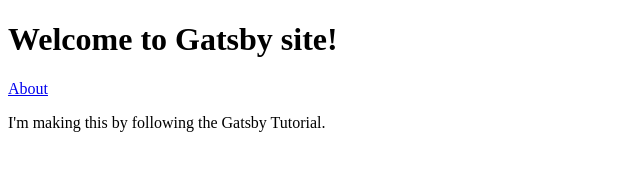
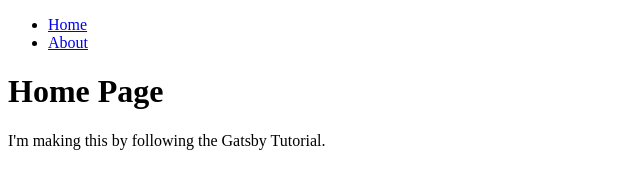
Before and after one commit to tshimsthedoor/my-first-gatsby-tresor-app, a Gatsby site: page / in a window 1280 px wide. Shown: the whole page, without its empty margins (0-640 px from the left). Built offline with nearby package versions, Linux system fonts and the light colour scheme; Gatsby itself is replaced by a stand-in of ours.

Commit message:
I changed the navigation menu

```diff
--- a/src/pages/index.js
+++ b/src/pages/index.js
@@ -1,15 +1,13 @@
 // Step 1: Import React
 import * as React from "react";
-import { Link } from "gatsby";
+import Layout from "../components/layout";
 
 // Step 2: Define your componet
 const IndexPage = () => {
   return (
-    <main>
-      <h1>Welcome to Gatsby site!</h1>
-      <Link to="/about">About</Link>
+    <Layout pageTitle="Home Page">
       <p>I'm making this by following the Gatsby Tutorial.</p>
-    </main>
+    </Layout>
   );
 };
 // You'll learn about this in the next task, just copy it for me
```
Also changed, not shown: src/pages/about.js (+10 -12 lines).
